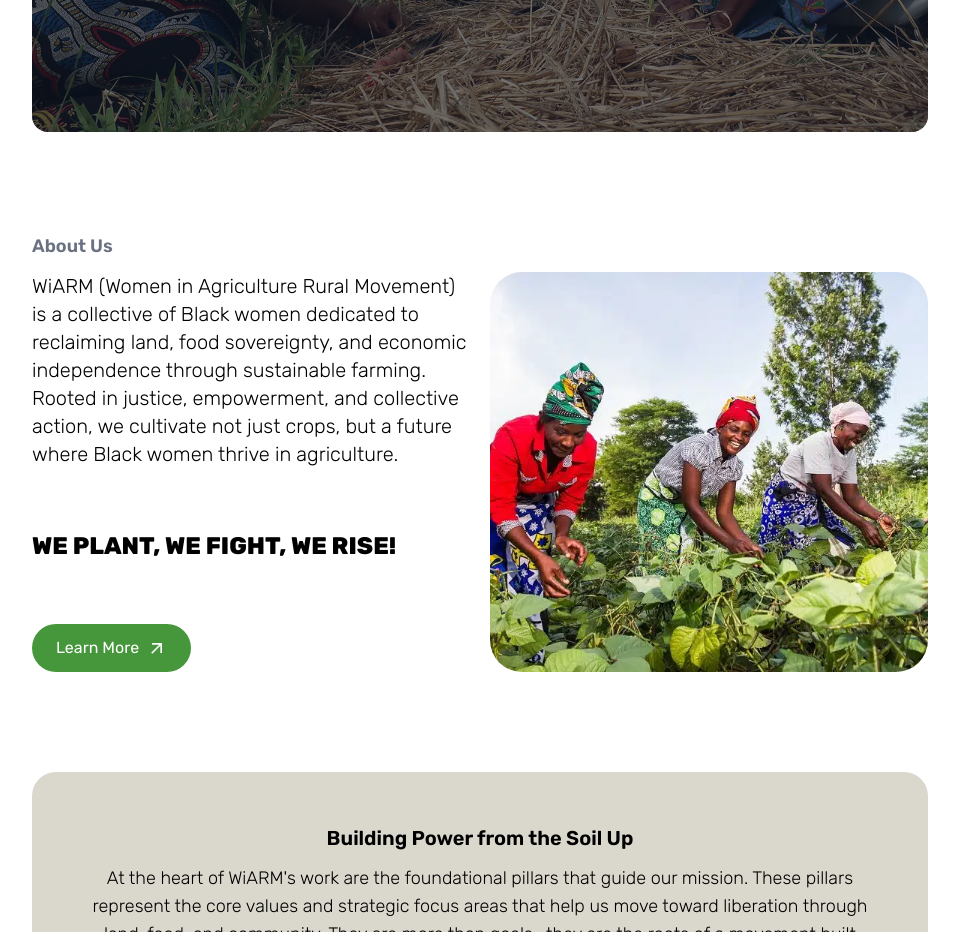
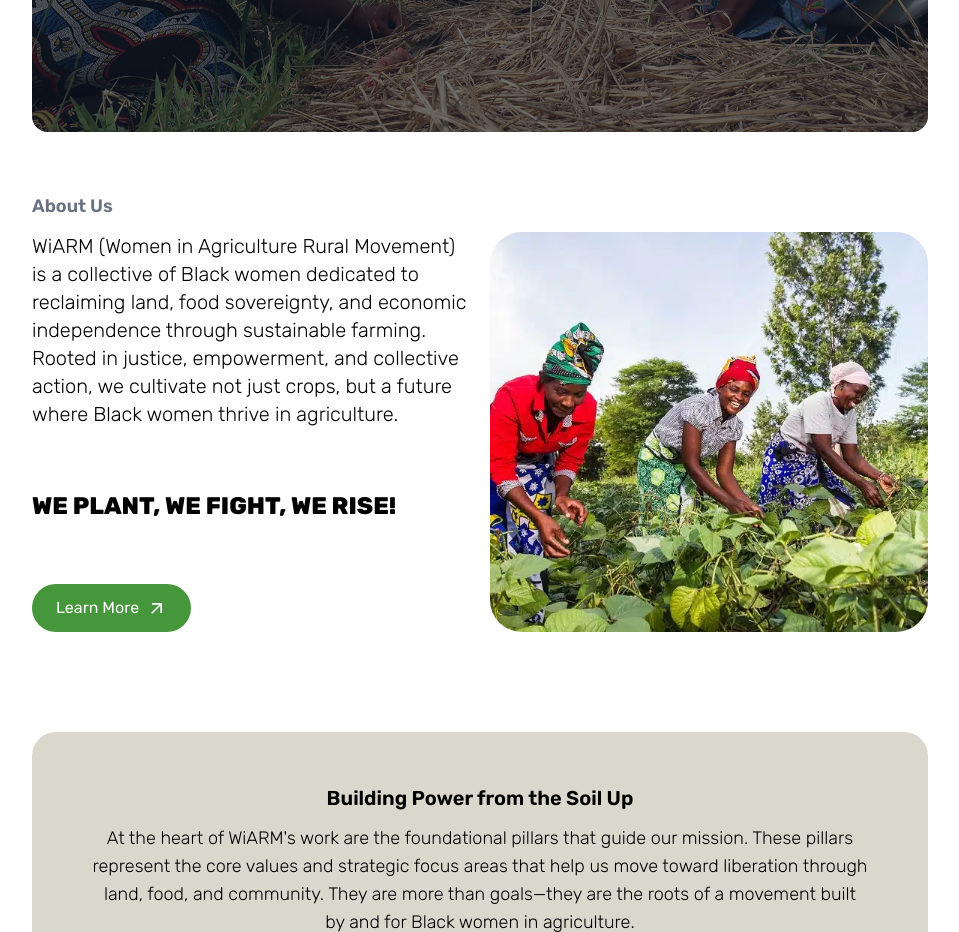
Before and after one commit to rorisangputu/wiarm, a React (Vite) app: page / in a window 1280 px wide. Shown: the part 540-1472 px from the top of the page, without its empty margins (160-1119 px from the left). Built offline with nearby package versions, Linux system fonts and the light colour scheme.

Commit message:
making changes to height and text

```diff
--- a/src/components/AboutSection.jsx
+++ b/src/components/AboutSection.jsx
@@ -4,7 +4,7 @@ import { MdArrowOutward } from "react-icons/md";
 import { Link } from 'react-router-dom';
 const AboutSection = () => {
   return (
-    <div className='my-10 h-[70vh] flex flex-col justify-center'>
+    <div className=' h-[70vh] flex flex-col justify-center'>
         <h1 className='font-semibold text-lg mb-3 text-gray-500'>About Us</h1>
         <div className='w-full flex flex-row gap-5'>
             <div className='w-1/2 flex flex-col justify-between'>
```
